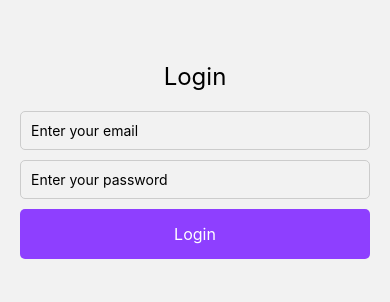
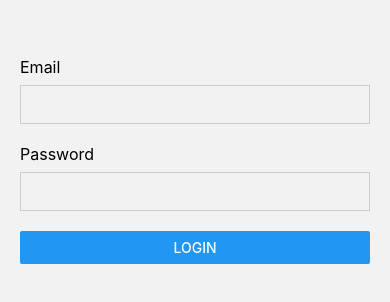
Before and after one commit to Nhan2108cute/WorkWishApp, a React Native app: screen /Profile in a window 390 px wide. Before the commit this address had no page. Shown: the part 262-564 px from the top of the page. Built offline with nearby package versions, Linux system fonts and the light colour scheme.

Commit message:
lay thong tin profile

```diff
--- a/App.js
+++ b/App.js
@@ -7,14 +7,10 @@ import { NavigationContainer } from "@react-navigation/native";
 import { createStackNavigator } from "@react-navigation/stack";
 import TabNavigation from "./App/Navigations/TabNavigation";
 import ProfileScreen from "./App/Screens/ProfileScreen/ProfileScreen";
-import BusinessDetails from "./App/Screens/BusinessDetailsScreen/BusinessDetailsScreen"; // Đường dẫn đến màn hình BusinessDetails
+import BusinessDetails from "./App/Screens/BusinessDetailsScreen/BusinessDetailsScreen"; // Màn hình BusinessDetails
+import HomeScreen from "./App/Screens/HomeScreen/HomeScreen";
+
 const Stack = createStackNavigator();
-<Stack.Navigator screenOptions={{ headerShown: false }}>
-  {/* Các màn hình khác */}
-  <Stack.Screen name="business-details" component={BusinessDetails} />
-</Stack.Navigator>
-
-
 
 const tokenCache = {
   async getToken(key) {
@@ -50,10 +46,12 @@ export default function App() {
       <NavigationContainer>
         <StatusBar style="auto" />
         <Stack.Navigator screenOptions={{ headerShown: false }}>
-          {/* If user is signed out, show Login screen */}
+          {/* Hiển thị màn hình Login nếu người dùng chưa đăng nhập */}
           <Stack.Screen name="Login" component={Login} />
-          {/* If user is signed in, show the TabNavigation */}
+          {/* Chuyển đến màn hình Home khi đăng nhập thành công */}
           <Stack.Screen name="TabNavigation" component={TabNavigation} />
+          <Stack.Screen name="Profile" component={ProfileScreen} />
+          <Stack.Screen name="business-details" component={BusinessDetails} />
         </Stack.Navigator>
       </NavigationContainer>
     </ClerkProvider>
@@ -62,7 +60,7 @@ export default function App() {
 
 const styles = StyleSheet.create({
   container: {
-    flex: 1, // Đảm bảo bố cục chiếm toàn bộ màn hình
+    flex: 1,
     backgroundColor: "#fff",
     alignItems: "center",
     justifyContent: "center",
--- a/App/Screens/BusinessDetailsScreen/BusinessDetailsScreen.jsx
+++ b/App/Screens/BusinessDetailsScreen/BusinessDetailsScreen.jsx
@@ -7,7 +7,7 @@ export default function BusinessDetailsScreen({ route }) {
   const [loading, setLoading] = useState(true);
 
   useEffect(() => {
-    fetch(`http://192.168.110.72:8000/api/jobs/${jobId}`)
+    fetch(`http://192.168.110.223:8000/api/jobs/${jobId}`)
       .then(response => response.json())
       .then(data => {
         setJobDetails(data);
--- a/App/Screens/HomeScreen/HomeScreen.jsx
+++ b/App/Screens/HomeScreen/HomeScreen.jsx
@@ -9,7 +9,7 @@ export default function HomeScreen() {
   const navigation = useNavigation();
 
   useEffect(() => {
-    fetch("http://192.168.110.72:8000/api/jobs")
+    fetch("http://192.168.110.223:8000/api/jobs")
       .then(response => response.json())
       .then(data => {
         setJobs(data);
--- a/App/Screens/LoginScreen/Login.jsx
+++ b/App/Screens/LoginScreen/Login.jsx
@@ -1,28 +1,22 @@
+import React, { useState } from "react";
 import {
   View,
   Text,
+  TextInput,
+  Button,
   StyleSheet,
-  TouchableOpacity,
-  TextInput,
+  ActivityIndicator,
   Alert,
 } from "react-native";
-import React, { useState } from "react";
-import { useNavigation } from "@react-navigation/native";
-import Color from "../../Utils/Color";
+import AsyncStorage from "@react-native-async-storage/async-storage";
 
-export default function Login() {
+export default function Login({ navigation }) {
   const [email, setEmail] = useState("");
   const [password, setPassword] = useState("");
-  const [isLoading, setIsLoading] = useState(false);
-  const navigation = useNavigation();
+  const [loading, setLoading] = useState(false);
 
   const handleLogin = async () => {
-    if (!email || !password) {
-      Alert.alert("Error", "Please enter both email and password.");
-      return;
-    }
-
-    setIsLoading(true);
+    setLoading(true);
     try {
       const response = await fetch("http://192.168.110.223:8000/api/login", {
         method: "POST",
@@ -34,56 +28,50 @@ export default function Login() {
 
       const data = await response.json();
 
-      if (response.ok) {
-        Alert.alert("Success", "Login successfully!");
-        // Chuyển sang màn hình Profile và truyền thông tin người dùng
+      if (response.ok && data.access_token) {
+        // Lưu token vào AsyncStorage
+        await AsyncStorage.setItem("access_token", data.access_token);
+
+        // Chuyển hướng đến màn hình Home
         navigation.reset({
           index: 0,
-          routes: [
-            {
-              name: "TabNavigation",
-            },
-          ],
+          routes: [{ name: "TabNavigation" }],
         });
       } else {
-        Alert.alert("Error", data.message || "Login failed. Please try again.");
+        Alert.alert("Error", data.message || "Login failed!");
       }
     } catch (error) {
       console.error("Login error:", error);
       Alert.alert("Error", "An error occurred. Please try again.");
     } finally {
-      setIsLoading(false);
+      setLoading(false);
     }
   };
 
   return (
     <View style={styles.container}>
-      <Text style={styles.title}>Login</Text>
+      {loading ? (
+        <ActivityIndicator size="large" color="#0000ff" />
+      ) : (
+        <>
+          <Text style={styles.label}>Email</Text>
           <TextInput
             style={styles.input}
-        placeholder="Enter your email"
-        placeholderTextColor={Color.GRAY}
             value={email}
             onChangeText={setEmail}
             keyboardType="email-address"
+            autoCapitalize="none"
           />
+          <Text style={styles.label}>Password</Text>
           <TextInput
             style={styles.input}
-        placeholder="Enter your password"
-        placeholderTextColor={Color.GRAY}
             value={password}
             onChangeText={setPassword}
             secureTextEntry
           />
-      <TouchableOpacity
-        style={styles.button}
-        onPress={handleLogin}
-        disabled={isLoading}
-      >
-        <Text style={styles.buttonText}>
-          {isLoading ? "Logging in..." : "Login"}
-        </Text>
-      </TouchableOpacity>
+          <Button title="Login" onPress={handleLogin} />
+        </>
+      )}
     </View>
   );
 }
@@ -91,29 +79,17 @@ export default function Login() {
 const styles = StyleSheet.create({
   container: {
     flex: 1,
+    padding: 20,
     justifyContent: "center",
-    padding: 20,
   },
-  title: {
-    fontSize: 24,
-    textAlign: "center",
-    marginBottom: 20,
+  label: {
+    fontSize: 16,
+    marginBottom: 8,
   },
   input: {
     borderWidth: 1,
     borderColor: "#ccc",
     padding: 10,
-    marginBottom: 10,
-    borderRadius: 5,
-  },
-  button: {
-    backgroundColor: Color.PRIMARY,
-    padding: 15,
-    borderRadius: 5,
-  },
-  buttonText: {
-    color: "#fff",
-    textAlign: "center",
-    fontSize: 16,
+    marginBottom: 20,
   },
 });
--- a/App/Screens/ProfileScreen/ProfileScreen.jsx
+++ b/App/Screens/ProfileScreen/ProfileScreen.jsx
@@ -3,117 +3,129 @@ import {
   View,
   Text,
   StyleSheet,
+  ActivityIndicator,
+  Alert,
   TouchableOpacity,
   FlatList,
-  Alert,
-  ActivityIndicator,
 } from "react-native";
+import AsyncStorage from "@react-native-async-storage/async-storage";
 import { Ionicons } from "@expo/vector-icons";
-import { useNavigation } from "@react-navigation/native";
-import Color from "../../Utils/Color";
 
-export default function ProfileScreen() {
-  const navigation = useNavigation();
-  const [user, setUser] = useState(null); // State để lưu thông tin người dùng
-  const [loading, setLoading] = useState(true); // State để hiển thị trạng thái tải
+export default function ProfileScreen({ route, navigation }) {
+  const [user, setUser] = useState(route.params?.user || null);
+  const [loading, setLoading] = useState(!user);
 
-  // Gọi API để lấy thông tin người dùng
+  // Fetch user data if not available
   useEffect(() => {
-    fetch("http://192.168.110.223:8000/api/login")
-      .then((response) => response.json())
-      .then((data) => {
-        setUser(data); // Cập nhật dữ liệu người dùng
+    if (!user) {
+      async function fetchUserData() {
+        try {
+          const token = await AsyncStorage.getItem("access_token");
+
+          if (!token) {
+            throw new Error("No access token found.");
+          }
+
+          const response = await fetch("http://192.168.110.223:8000/api/users", {
+            method: "GET",
+            headers: {
+              "Content-Type": "application/json",
+              Authorization: `Bearer ${token}`,
+            },
+          });
+
+          const data = await response.json();
+
+          if (response.ok && data.user_profile) {
+            setUser(data.user_profile);
+          } else {
+            throw new Error("Failed to fetch user data.");
+          }
+        } catch (error) {
+          console.error("Fetch error:", error.message);
+          Alert.alert("Error", "Unable to fetch user data. Please log in again.");
+          navigation.reset({ index: 0, routes: [{ name: "Login" }] });
+        } finally {
           setLoading(false);
-      })
-      .catch((error) => {
-        console.error("Lỗi khi gọi API:", error);
-        setLoading(false);
-      });
-  }, []);
+        }
+      }
 
-  // Hàm xử lý logout
-  const handleLogout = () => {
+      fetchUserData();
+    }
+  }, [user, navigation]);
+
+  // Logout handler
+  const handleLogout = async () => {
     Alert.alert("Logout", "Are you sure you want to logout?", [
-      {
-        text: "Cancel",
-        style: "cancel",
-      },
+      { text: "Cancel", style: "cancel" },
       {
         text: "Yes",
-        onPress: () =>
-          navigation.reset({
-            index: 0,
-            routes: [{ name: "Login" }], // Điều hướng về Login
-          }),
+        onPress: async () => {
+          await AsyncStorage.removeItem("access_token");
+          navigation.reset({ index: 0, routes: [{ name: "Login" }] });
+        },
       },
     ]);
   };
 
-  // Menu danh sách các tùy chọn
-  const profileMenu = [
+  // Menu options for navigation
+  const menuOptions = [
     {
       id: 1,
       name: "Home",
       icon: "home",
-      action: () => navigation.navigate("home"), // Điều hướng đến Home
+      action: () => navigation.navigate("home"),
     },
     {
       id: 2,
-      name: "Job Applied",
-      icon: "bookmark-sharp",
-      action: () => alert("Job Applied clicked"), // Placeholder action
-    },
-    {
-      id: 3,
-      name: "Contact Us",
-      icon: "mail",
-      action: () => alert("Contact Us clicked"), // Placeholder action
-    },
-    {
-      id: 4,
       name: "Logout",
       icon: "log-out",
-      action: handleLogout, // Gọi hàm logout
+      action: handleLogout,
     },
   ];
 
-  // Hiển thị màn hình khi đang tải
+  // Show loading indicator while fetching data
   if (loading) {
     return (
+      <View style={styles.loadingContainer}>
+        <ActivityIndicator size="large" color="#0000ff" />
+      </View>
+    );
+  }
+
+  if (!user) {
+    return (
       <View style={styles.container}>
-        <ActivityIndicator size="large" color={Color.PRIMARY} />
+        <Text>No user data available.</Text>
       </View>
     );
   }
 
   return (
     <View style={styles.container}>
-      {/* Phần đầu hiển thị thông tin người dùng */}
+      {/* Header */}
       <View style={styles.header}>
         <Text style={styles.headerText}>Profile</Text>
-        <View style={styles.profileInfo}>
-          {/* Hiển thị tên và email */}
-          <Text style={styles.name}>{user?.name || "N/A"}</Text>
-          <Text style={styles.email}>{user?.email || "N/A"}</Text>
-        </View>
       </View>
 
-      {/* Menu tùy chọn */}
-      <View style={styles.menuContainer}>
+      {/* User Info */}
+      <View style={styles.profileInfo}>
+        <Text style={styles.name}>{user.name}</Text>
+        <Text style={styles.email}>{user.email}</Text>
+        <Text style={styles.phone}>{user.phone || "N/A"}</Text>
+      </View>
+
+      {/* Menu Options */}
       <FlatList
-          data={profileMenu}
+        data={menuOptions}
         keyExtractor={(item) => item.id.toString()}
         renderItem={({ item }) => (
-            <TouchableOpacity
-              style={styles.menuItem}
-              onPress={item.action} // Gọi hàm action
-            >
-              <Ionicons name={item.icon} size={35} color={Color.PRIMARY} />
+          <TouchableOpacity style={styles.menuItem} onPress={item.action}>
+            <Ionicons name={item.icon} size={24} color="#000" />
             <Text style={styles.menuText}>{item.name}</Text>
           </TouchableOpacity>
         )}
       />
-      </View>
     </View>
   );
 }
@@ -121,58 +133,52 @@ export default function ProfileScreen() {
 const styles = StyleSheet.create({
   container: {
     flex: 1,
-    backgroundColor: Color.BACKGROUND,
+    padding: 20,
+    backgroundColor: "#f5f5f5",
+  },
+  loadingContainer: {
+    flex: 1,
+    justifyContent: "center",
+    alignItems: "center",
   },
   header: {
-    padding: 20,
-    backgroundColor: Color.PRIMARY,
-    borderBottomLeftRadius: 20,
-    borderBottomRightRadius: 20,
+    paddingVertical: 15,
+    borderBottomWidth: 1,
+    borderBottomColor: "#ddd",
   },
   headerText: {
-    fontSize: 30,
-    fontFamily: "outfit-bold",
-    color: Color.WHITE,
+    fontSize: 24,
+    fontWeight: "bold",
     textAlign: "center",
   },
   profileInfo: {
+    marginVertical: 20,
     alignItems: "center",
-    marginTop: 20,
   },
   name: {
-    fontSize: 26,
-    marginTop: 10,
-    fontFamily: "outfit-medium",
-    color: Color.WHITE,
+    fontSize: 20,
+    fontWeight: "bold",
   },
   email: {
-    fontSize: 18,
-    marginTop: 5,
-    fontFamily: "outfit-medium",
-    color: Color.WHITE,
+    fontSize: 16,
+    color: "#555",
   },
-  menuContainer: {
-    paddingTop: 30,
-    paddingHorizontal: 20,
+  phone: {
+    fontSize: 16,
+    color: "#555",
   },
   menuItem: {
     flexDirection: "row",
     alignItems: "center",
-    marginBottom: 20,
-    paddingVertical: 10,
-    paddingHorizontal: 15,
-    borderRadius: 10,
+    padding: 15,
+    marginVertical: 10,
     backgroundColor: "#fff",
-    elevation: 5,
-    shadowColor: "#000",
-    shadowOffset: { width: 0, height: 2 },
-    shadowOpacity: 0.2,
-    shadowRadius: 3,
+    borderRadius: 8,
+    elevation: 1,
   },
   menuText: {
     marginLeft: 15,
     fontSize: 18,
-    fontFamily: "outfit-medium",
-    color: Color.BLACK,
+    fontWeight: "500",
   },
 });
--- a/package.json
+++ b/package.json
@@ -10,8 +10,10 @@
   },
   "dependencies": {
     "@clerk/clerk-expo": "^2.6.10",
+    "@react-native-async-storage/async-storage": "^2.1.0",
     "@react-navigation/bottom-tabs": "^7.2.0",
     "@react-navigation/native": "^7.0.14",
+    "@react-navigation/stack": "^7.1.1",
     "expo": "~52.0.25",
     "expo-secure-store": "^14.0.1",
     "expo-status-bar": "~2.0.1",
```
Also changed, not shown: 1 other file (tests, documents, lock files or other folders). Lines whose indentation alone changed are shown as unchanged.
